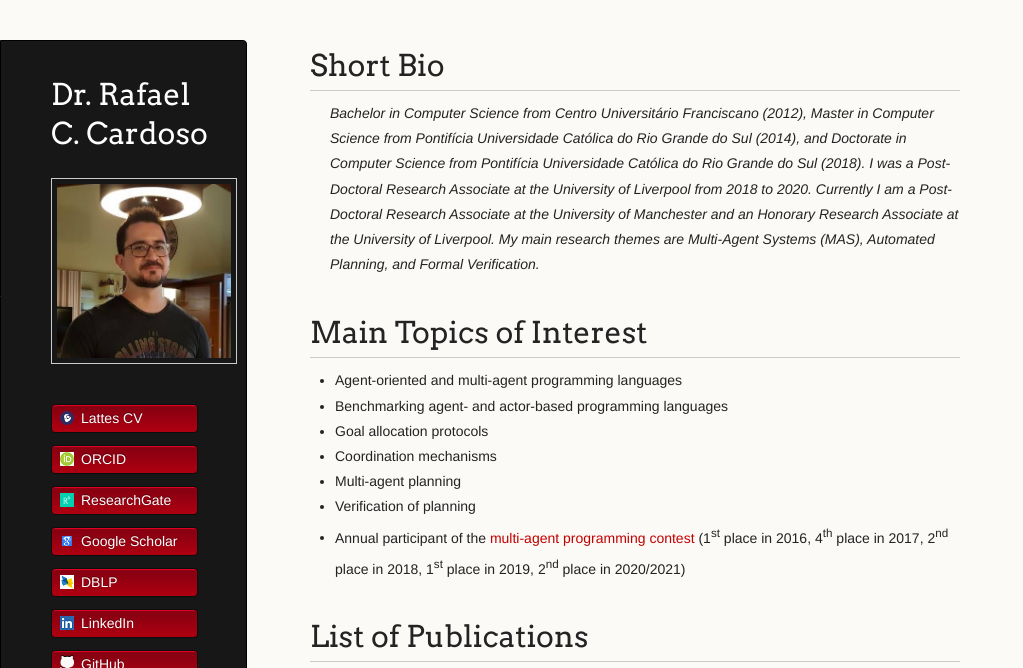
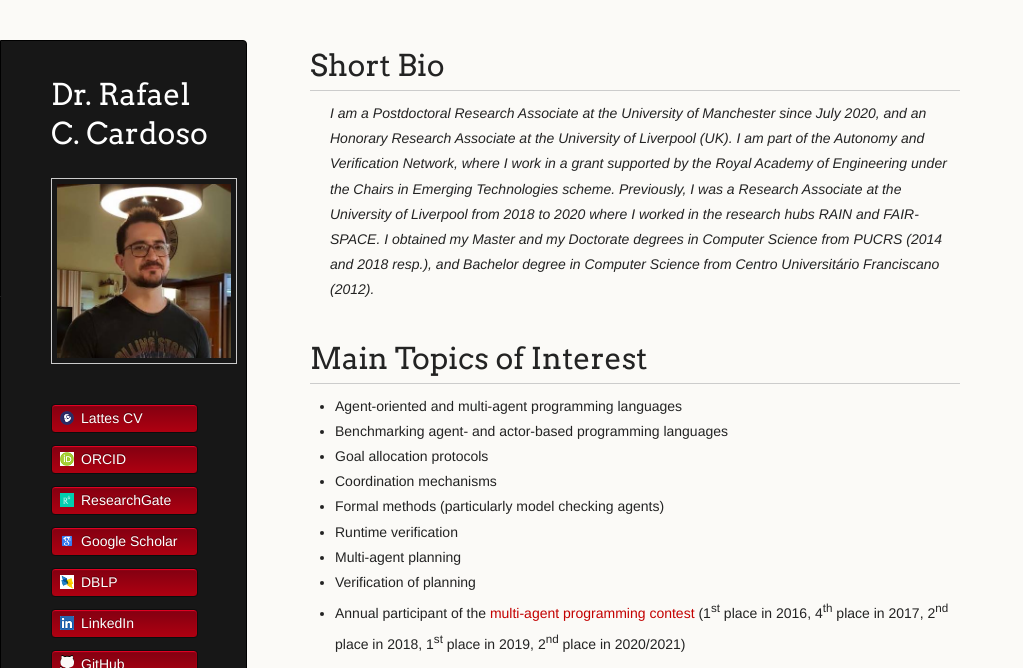
Before and after one commit to rafaelcaue/rafaelcaue.github.io, a Jekyll site: the page built from index.md, in a window 1280 px wide and 900 px high, cut to the strip 0-668 px from the top of the window. Shown: the whole strip, without its empty margins (0-1023 px from the left). Built offline with Jekyll 4.4.1, drawn with Linux system fonts in a browser that asks for light colours; our own code applies the rules of GitHub Pages for plain Markdown files.

Commit message:
Update index.md

```diff
--- a/index.md
+++ b/index.md
@@ -4,7 +4,7 @@ layout: default
 
 # Short Bio
 
-> Bachelor in Computer Science from Centro Universitário Franciscano (2012), Master in Computer Science from Pontifícia Universidade Católica do Rio Grande do Sul (2014), and Doctorate in Computer Science from Pontifícia Universidade Católica do Rio Grande do Sul (2018). I was a Post-Doctoral Research Associate at the University of Liverpool from 2018 to 2020. Currently I am a Post-Doctoral Research Associate at the University of Manchester and an Honorary Research Associate at the University of Liverpool. My main research themes are Multi-Agent Systems (MAS), Automated Planning, and Formal Verification.
+> I am a Postdoctoral Research Associate at the University of Manchester since July 2020, and an Honorary Research Associate at the University of Liverpool (UK). I am part of the Autonomy and Verification Network, where I work in a grant supported by the Royal Academy of Engineering under the Chairs in Emerging Technologies scheme. Previously, I was a Research Associate at the University of Liverpool from 2018 to 2020 where I worked in the research hubs RAIN and FAIR-SPACE. I obtained my Master and my Doctorate degrees in Computer Science from PUCRS (2014 and 2018 resp.), and Bachelor degree in Computer Science from Centro Universitário Franciscano (2012).
 
 # Main Topics of Interest
 
@@ -12,6 +12,8 @@ layout: default
 *   Benchmarking agent- and actor-based programming languages
 *   Goal allocation protocols
 *	Coordination mechanisms
+*	Formal methods (particularly model checking agents)
+*	Runtime verification
 *	Multi-agent planning
 *	Verification of planning
 *	Annual participant of the <a href="https://multiagentcontest.org/" target="_blank">multi-agent programming contest </a>(1<sup>st</sup> place in 2016, 4<sup>th</sup> place in 2017, 2<sup>nd</sup> place in 2018, 1<sup>st</sup> place in 2019, 2<sup>nd</sup> place in 2020/2021)
```
